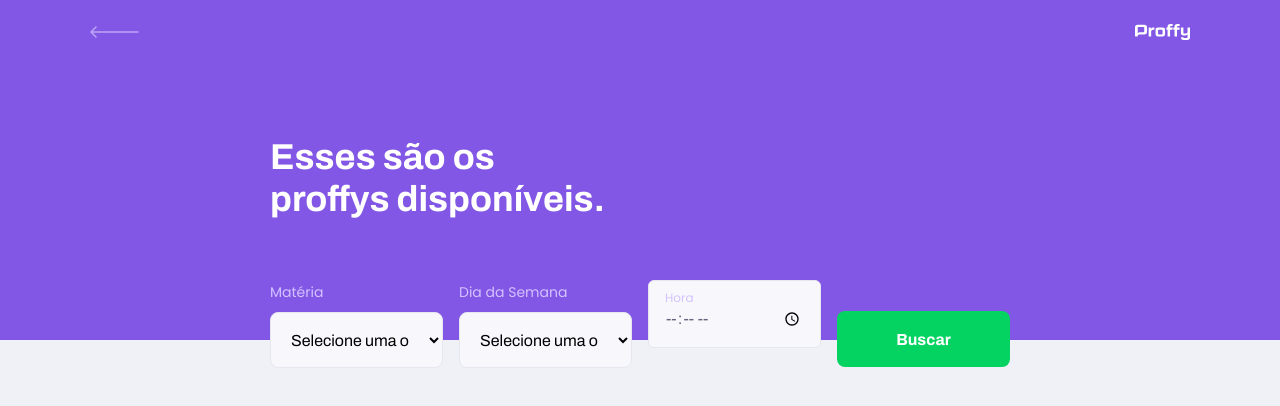
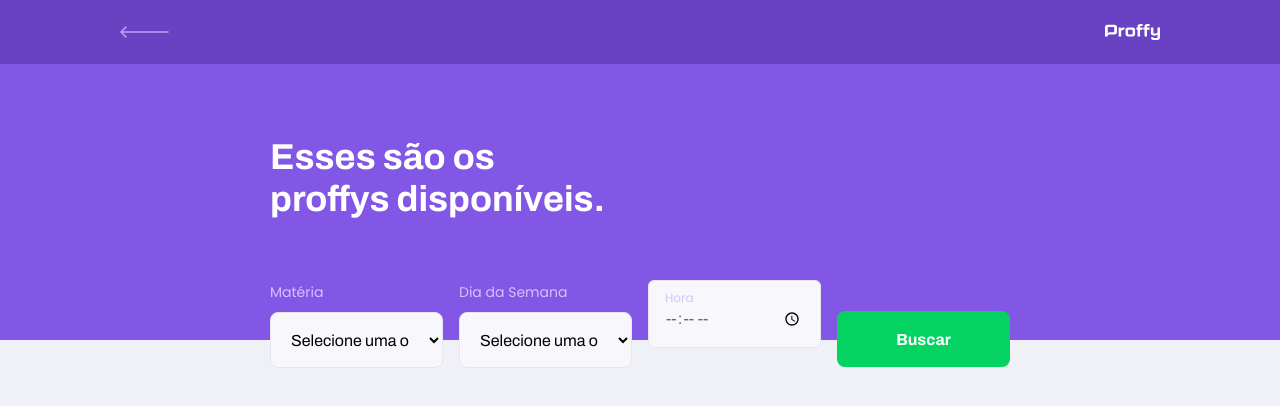
Before and after one commit to macedo-developer/proffy-web, a React (Create React App) app: page /study in a window 1280 px wide. Shown: the top 406 px of the page. Built offline with nearby package versions, Linux system fonts and the light colour scheme.

Commit message:
Adjusting Page header

```diff
--- a/src/components/PageHeader/index.tsx
+++ b/src/components/PageHeader/index.tsx
@@ -9,6 +9,7 @@ import backIcon from "../../assets/icons/back.svg";
 interface PageHeaderProps {
   title: string;
   description?: string;
+  page?: string;
 }
 
 const PageHeader: React.FC<PageHeaderProps> = (props) => {
@@ -18,6 +19,7 @@ const PageHeader: React.FC<PageHeaderProps> = (props) => {
         <Link to="/">
           <img src={backIcon} alt="Voltar" />
         </Link>
+        <p>{props.page}</p>
         <img src={logoImg} alt="Proffy" />
       </div>
 
--- a/src/components/PageHeader/styles.css
+++ b/src/components/PageHeader/styles.css
@@ -6,16 +6,17 @@
 }
 
 .page-header .top-bar-container {
-  width: 90%;
-  margin: 0 auto;
+  width: 100%;
+  /* margin: 0 auto; */
 
   display: flex;
   justify-content: space-between;
   align-items: center;
 
   color: var(--color-text-in);
+  background: var(--color-primary-darker);
 
-  padding: 1.6rem 0;
+  padding: 1.6rem 2rem;
 }
 
 .page-header .top-bar-container a {
@@ -30,6 +31,10 @@
 
 .page-header .top-bar-container a:hover {
   opacity: 0.6;
+}
+
+.page-header .top-bar-container p {
+  color: var(--color-text-in-primary);
 }
 
 .page-header .header-content {
@@ -59,7 +64,7 @@
   }
 
   .page-header .top-bar-container {
-    max-width: 1100px;
+    padding: 1.6rem 12rem;
   }
 
   .page-header .header-content {
```
